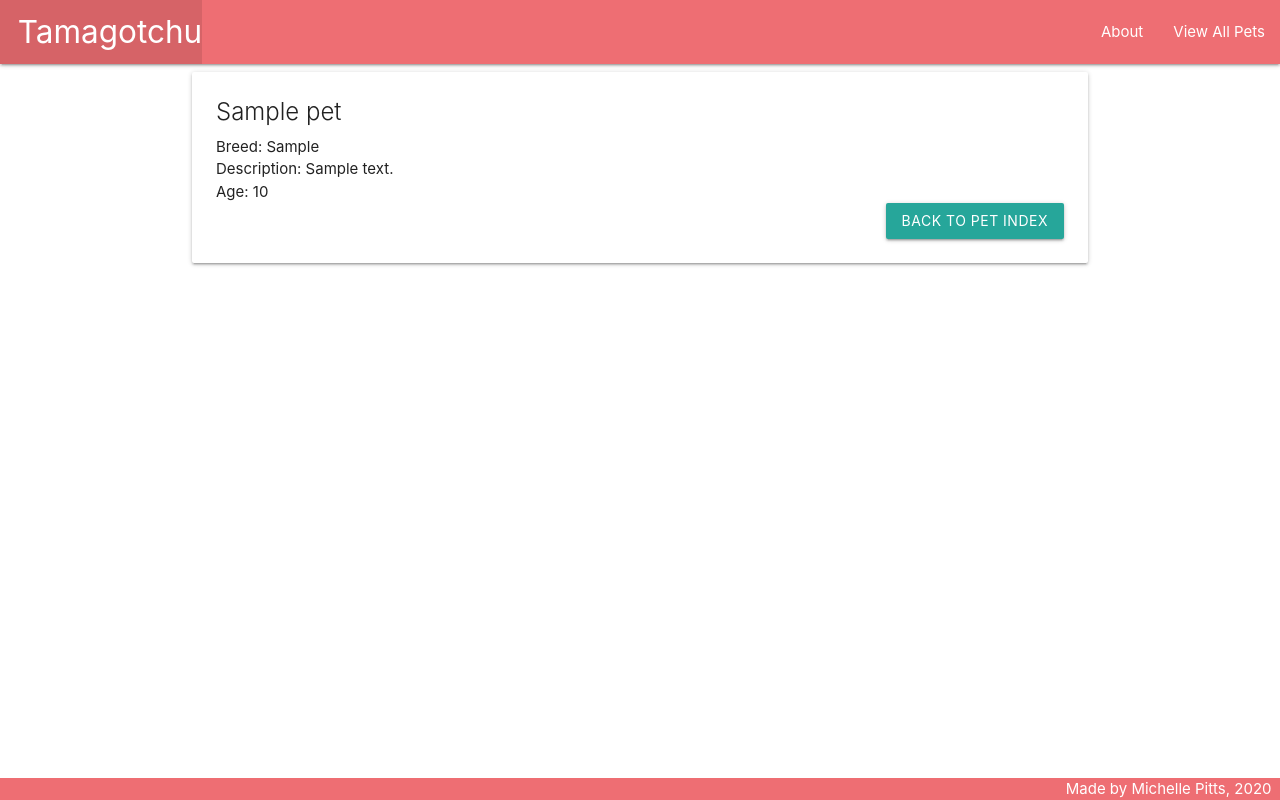
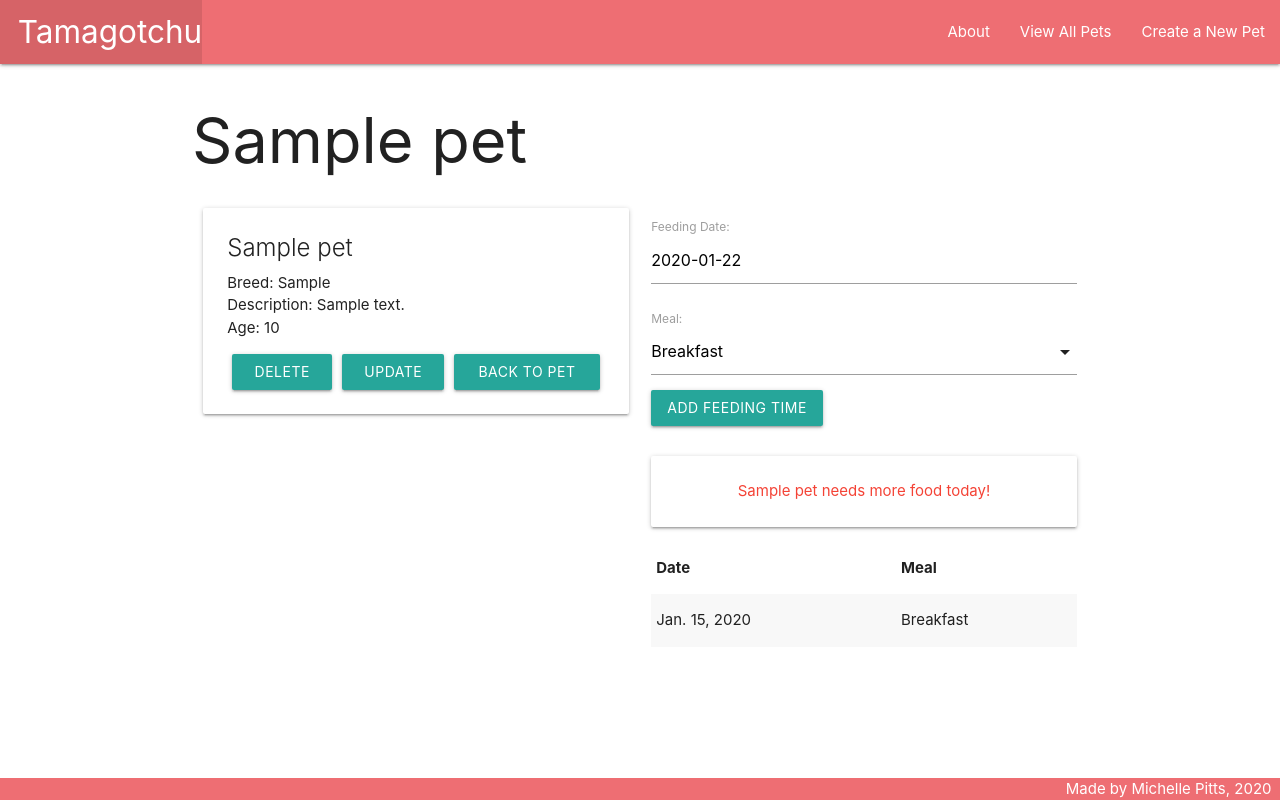
Before and after one commit to meeschka/tamagotchu, a Django app: page /pets/1 in a window 1280 px wide. Run offline with Django 3.2, Linux system fonts and the light colour scheme; tables that the repository leaves empty hold one stand-in row (values such as "Sample post").

Commit message:
added ability to feed pets, pet form

```diff
--- a/pets/admin.py
+++ b/pets/admin.py
@@ -1,4 +1,5 @@
 from django.contrib import admin
-from .models import Pet
+from .models import Pet, Feeding
 # Register your models here.
 admin.site.register(Pet)
+admin.site.register(Feeding)
--- /dev/null
+++ b/pets/forms.py
@@ -0,0 +1,7 @@
+from django.forms import ModelForm
+from .models import Feeding
+
+class FeedingForm(ModelForm):
+    class Meta:
+        model = Feeding
+        fields = ['date', 'meal']
--- a/pets/models.py
+++ b/pets/models.py
@@ -1,4 +1,13 @@
 from django.db import models
+from django.urls import reverse
+from datetime import date
+
+
+MEALS = (
+    ('B', 'Breakfast'),
+    ('L', 'Lunch'),
+    ('D', 'Dinner')
+)
 
 # Create your models here.
 class Pet(models.Model):
@@ -9,3 +18,24 @@ class Pet(models.Model):
 
     def __str__(self):
         return self.name
+
+    def get_absolute_url(self):
+        return reverse('details', kwargs={'pet_id' : self.id})
+
+    def fed_for_today(self):
+        return self.feeding_set.filter(date=date.today()).count()>=len(MEALS)
+
+class Feeding(models.Model):
+    date = models.DateField('Feeding Date')
+    meal = models.CharField(
+        max_length = 1,
+        choices = MEALS,
+        default = MEALS[0][0]
+    )
+    pet = models.ForeignKey(Pet, on_delete=models.CASCADE)
+
+    def __str__(self):
+        return f"{self.get_meal_display()} on {self.date}"
+
+    class Meta:
+        ordering = ['-date']
--- a/pets/static/css/style.css
+++ b/pets/static/css/style.css
@@ -15,4 +15,10 @@ body {
   .btn-container {
       display: flex;
       flex-direction: row-reverse;
+      margin-top: 15px;
   }
+
+  a.waves-effect.waves-light.btn {
+    margin-left: 5px;
+    margin-right: 5px;
+  }
--- a/pets/templates/base.html
+++ b/pets/templates/base.html
@@ -8,6 +8,7 @@
     <title>Tamagotchu</title>
     <link rel="stylesheet" href="https://cdnjs.cloudflare.com/ajax/libs/materialize/1.0.0/css/materialize.min.css">
     <link rel='stylesheet' type='text/css' href='{% static "css/style.css"%}'>
+    <script src="https://cdnjs.cloudflare.com/ajax/libs/materialize/1.0.0/js/materialize.min.js"></script>
 </head>
 <body>
     <header class="navbar-fixed">
@@ -19,6 +20,7 @@
                 <ul class="right">
                     <li><a href="/about">About</a></li>
                     <li><a href="/pets">View All Pets</a></li>
+                    <li><a href="{% url 'pets_create' %}">Create a New Pet</a></li>
                 </ul>
             </div>
         </nav>
--- a/pets/templates/pets/details.html
+++ b/pets/templates/pets/details.html
@@ -1,5 +1,8 @@
 {% extends 'base.html' %}
 {% block content %}
+<h1>{{ pet.name }}</h1>
+<div class='row'>
+    <div class='col s6'>
         <div class='card'>
             <div class='card-content'>
                 <span class='card-title'>{{ pet.name }}</span>
@@ -8,7 +11,48 @@
                 <p>Age: {{ pet.age }}</p>
                 <div class='btn-container'>
                     <a class="waves-effect waves-light btn" href='{% url "index" %}'>Back to Pet Index</a>
+                    <a class="waves-effect waves-light btn" href='{% url "pets_update" pet.id%}'>Update Pet</a>
+                    <a class="waves-effect waves-light btn" href='{% url "pets_delete" pet.id%}'>Delete Pet</a>
                 </div>
             </div>
         </div>
+    </div>
+    <div class='col s6'>
+        <form method='post' action='{% url "add_feeding" pet.id %}'>
+            {% csrf_token %}
+            {{ feeding_form.as_p }}
+            <input type='submit' class='btn' value='Add Feeding Time'>
+        </form>
+        <br>
+        {% if pet.fed_for_today %}
+            <div class='card-panel teal-text center-align'>{{ pet.name }} has been fed all meals for today</div>
+        {% else %}
+            <div class='card-panel red-text center-align'>{{ pet.name }} needs more food today!</div>
+        {% endif %}
+        <table class='striped'>
+            <thead>
+                <tr><th>Date</th><th>Meal</th></tr>
+            </thead>
+            <tbody>
+                {% for meal in pet.feeding_set.all %}
+                    <tr>
+                        <td>{{ meal.date }}</td>
+                        <td>{{ meal.get_meal_display }}</td>
+                    </tr>
+                {% endfor %}
+            </tbody>
+        </table>
+    </div>
+</div>
+<script>
+    const dateEl = document.getElementById('id_date');
+    M.Datepicker.init(dateEl, {
+        format: 'yyyy-mm-dd',
+        defaultDate: new Date(),
+        setDefaultDate: true,
+        autoClose: true
+    })
+    const mealEl = document.getElementById('id_meal');
+    M.FormSelect.init(mealEl)
+</script>
 {% endblock %}
--- a/pets/urls.py
+++ b/pets/urls.py
@@ -5,4 +5,8 @@ urlpatterns= [
     path('about/', views.about, name='about'),
     path('pets/', views.pets_index, name='index'),
     path('pets/<int:pet_id>', views.pet_details, name='details'),
+    path('pets/create/', views.PetCreate.as_view(), name='pets_create'),
+    path('pets/<int:pk>/update', views.PetUpdate.as_view(), name='pets_update'),
+    path('pets/<int:pk>/delete', views.PetDelete.as_view(), name='pets_delete'),
+    path('pets/<int:pet_id>/add_feeding', views.add_feeding, name='add_feeding')
 ]
--- a/pets/views.py
+++ b/pets/views.py
@@ -1,5 +1,9 @@
-from django.shortcuts import render
+from django.shortcuts import render, redirect
+from django.urls import reverse
+from django.views.generic import CreateView, UpdateView, DeleteView
 from .models import Pet
+from .forms import FeedingForm
+
 # Create your views here.
 def home(request):
     return render(request, 'home.html')
@@ -13,4 +17,27 @@ def pets_index(request):
 
 def pet_details(request, pet_id):
     pet = Pet.objects.get(id=pet_id)
-    return render(request, 'pets/details.html', {'pet': pet})
+    form = FeedingForm()
+    return render(request, 'pets/details.html', {'pet': pet, 'feeding_form': form})
+
+def add_feeding(request, pet_id):
+    form = FeedingForm(request.POST)
+    if form.is_valid():
+        new_feeding = form.save(commit=False)
+        new_feeding.pet_id = pet_id
+        new_feeding.save()
+    return redirect('details', pet_id=pet_id)
+
+
+class PetCreate(CreateView):
+    model = Pet
+    fields = '__all__'
+    success_url = '/pets/'
+
+class PetUpdate(UpdateView):
+    model = Pet
+    fields = ['breed', 'description', 'age']
+
+class PetDelete(DeleteView):
+    model = Pet
+    success_url = '/pets/'
```
Also changed, not shown: pets/templates/pets/pet_confirm_delete.html (added, +10 -0 lines), pets/templates/pets/pet_form.html (added, +15 -0 lines), pets/migrations/0002_feeding.py (added). Lines whose indentation alone changed are shown as unchanged.
